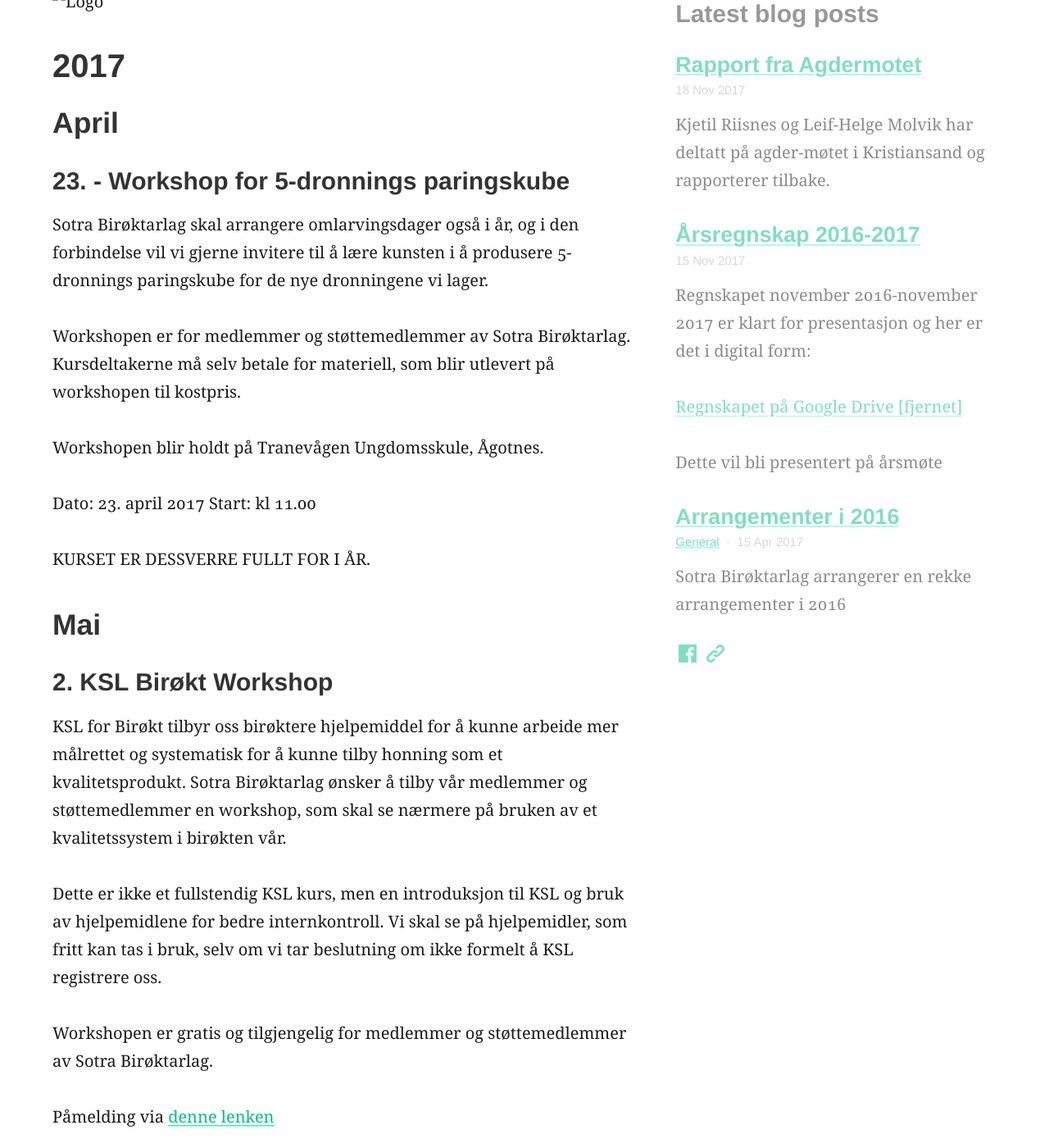
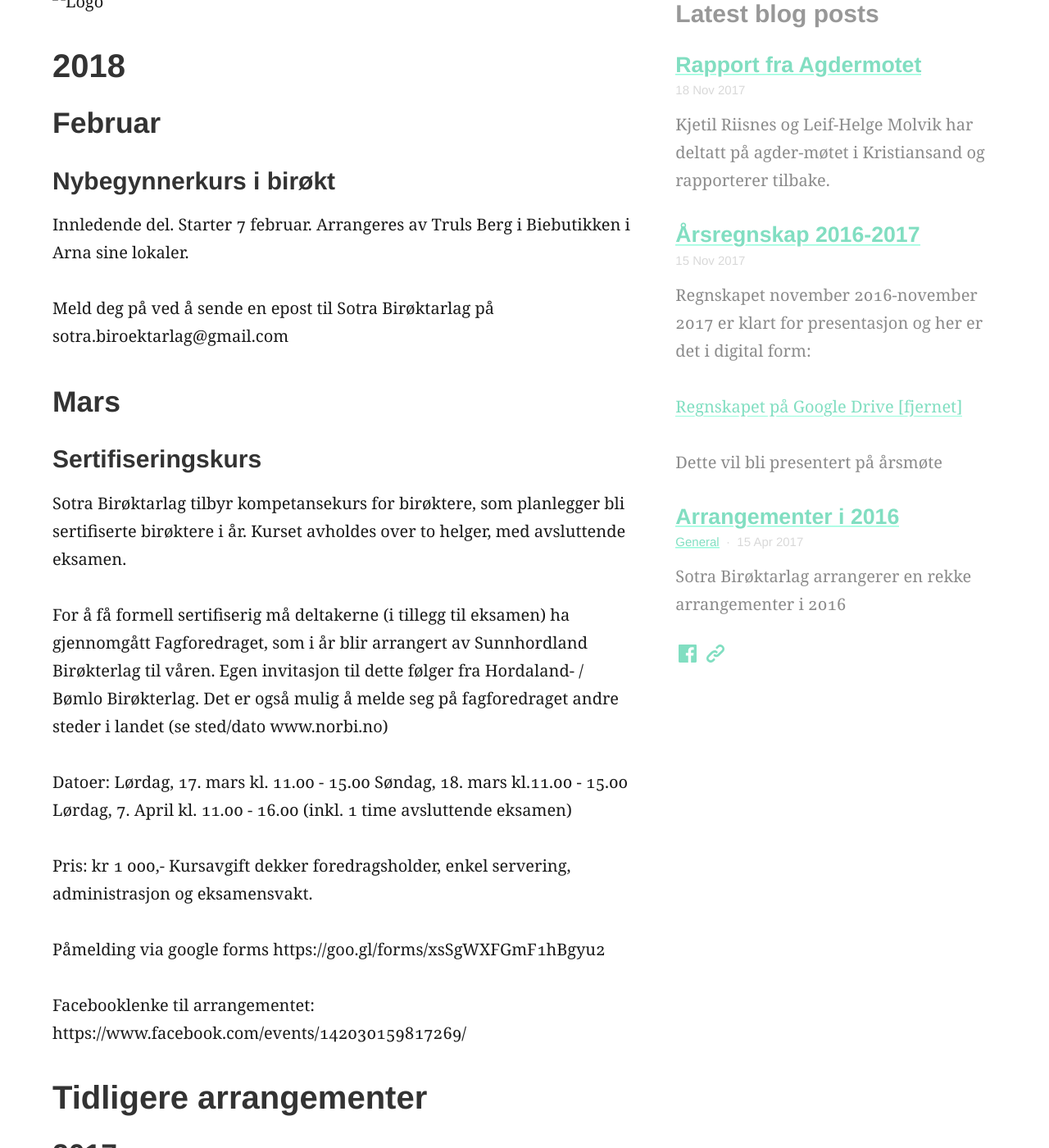
Before and after one commit to SotraBiroktarlag/sotrabirokt, a Jekyll site: the page built from arrangementer.md, in a window 1280 px wide and 1400 px high, scrolled down 263 px. Shown: the whole window at 82% size. Built offline with Jekyll 4.4.1, drawn with Linux system fonts in a browser that asks for light colours; some of the changed text lies outside the part shown.

Commit message:
Arrangementer våren 2018

```diff
--- a/arrangementer.md
+++ b/arrangementer.md
@@ -6,10 +6,43 @@ layout: page
 ## Kommende arrangementer
 ![Logo]({{ site.url }}/assets/logo.jpg)
 
-# 2017
 
-## April
-### 23. - Workshop for 5-dronnings paringskube
+# 2018
+
+## Februar
+
+### Nybegynnerkurs i birøkt
+Innledende del. Starter 7 februar. Arrangeres av Truls Berg i Biebutikken i Arna sine lokaler.
+
+Meld deg på ved å sende en epost til Sotra Birøktarlag på sotra.biroektarlag@gmail.com
+
+
+## Mars
+
+### Sertifiseringskurs
+Sotra Birøktarlag tilbyr kompetansekurs for birøktere, som planlegger bli sertifiserte birøktere i år. Kurset avholdes over to helger, med avsluttende eksamen.
+
+For å få formell sertifiserig må deltakerne (i tillegg til eksamen) ha gjennomgått Fagforedraget, som i år blir arrangert av Sunnhordland Birøkterlag til våren. Egen invitasjon til dette følger fra Hordaland- / Bømlo Birøkterlag. Det er også mulig å melde seg på fagforedraget andre steder i landet (se sted/dato www.norbi.no)
+
+Datoer:
+Lørdag, 17. mars kl. 11.00 - 15.00
+Søndag, 18. mars kl.11.00 - 15.00
+Lørdag, 7. April kl. 11.00 - 16.00 (inkl. 1 time avsluttende eksamen)
+
+Pris: kr 1 000,-
+Kursavgift dekker foredragsholder, enkel servering, administrasjon og eksamensvakt.
+
+Påmelding via google forms https://goo.gl/forms/xsSgWXFGmF1hBgyu2
+
+Facebooklenke til arrangementet: https://www.facebook.com/events/142030159817269/
+
+
+# Tidligere arrangementer
+
+## 2017
+
+### April
+#### 23. - Workshop for 5-dronnings paringskube
 Sotra Birøktarlag skal arrangere omlarvingsdager også i år, og i den forbindelse vil vi gjerne invitere til å lære kunsten i å produsere 5-dronnings paringskube for de nye dronningene vi lager.
 
 Workshopen er for medlemmer og støttemedlemmer av Sotra Birøktarlag. Kursdeltakerne må selv betale for materiell, som blir utlevert på workshopen til kostpris.
@@ -21,8 +54,8 @@ Start: kl 11.00
 
 KURSET ER DESSVERRE FULLT FOR I ÅR.
 
-## Mai
-### 2. KSL Birøkt Workshop
+### Mai
+#### 2. KSL Birøkt Workshop
 KSL for Birøkt tilbyr oss birøktere hjelpemiddel for å kunne arbeide mer målrettet og systematisk for å kunne tilby honning som et kvalitetsprodukt.
 Sotra Birøktarlag ønsker å tilby vår medlemmer og støttemedlemmer en workshop, som skal se nærmere på bruken av et kvalitetssystem i birøkten vår.
 
@@ -32,7 +65,7 @@ Workshopen er gratis og tilgjengelig for medlemmer og støttemedlemmer av Sotra
 
 Påmelding via [denne lenken](https://goo.gl/forms/ugMe49GvTQ65MXbF2)
 
-### 3. - 5.  Varroatest-"safari" på Sotra
+#### 3. - 5.  Varroatest-"safari" på Sotra
 Varroaen har etablert seg på Sotra og vi, i Sotra Birøktarlag, ønsker å tilby våre medlemmer og støttemedlemmer hjelp og testutstyr for å sjekke status i så mange bigårder som mulig.
 
 Testingen foregår med en CO2 tester, som er eid av Sotra Birøktarlag, og birøkterne får selv foreta testen under veiledning.
```
Also changed, not shown: other parts of arrangementer.md (+7 -7 lines).
